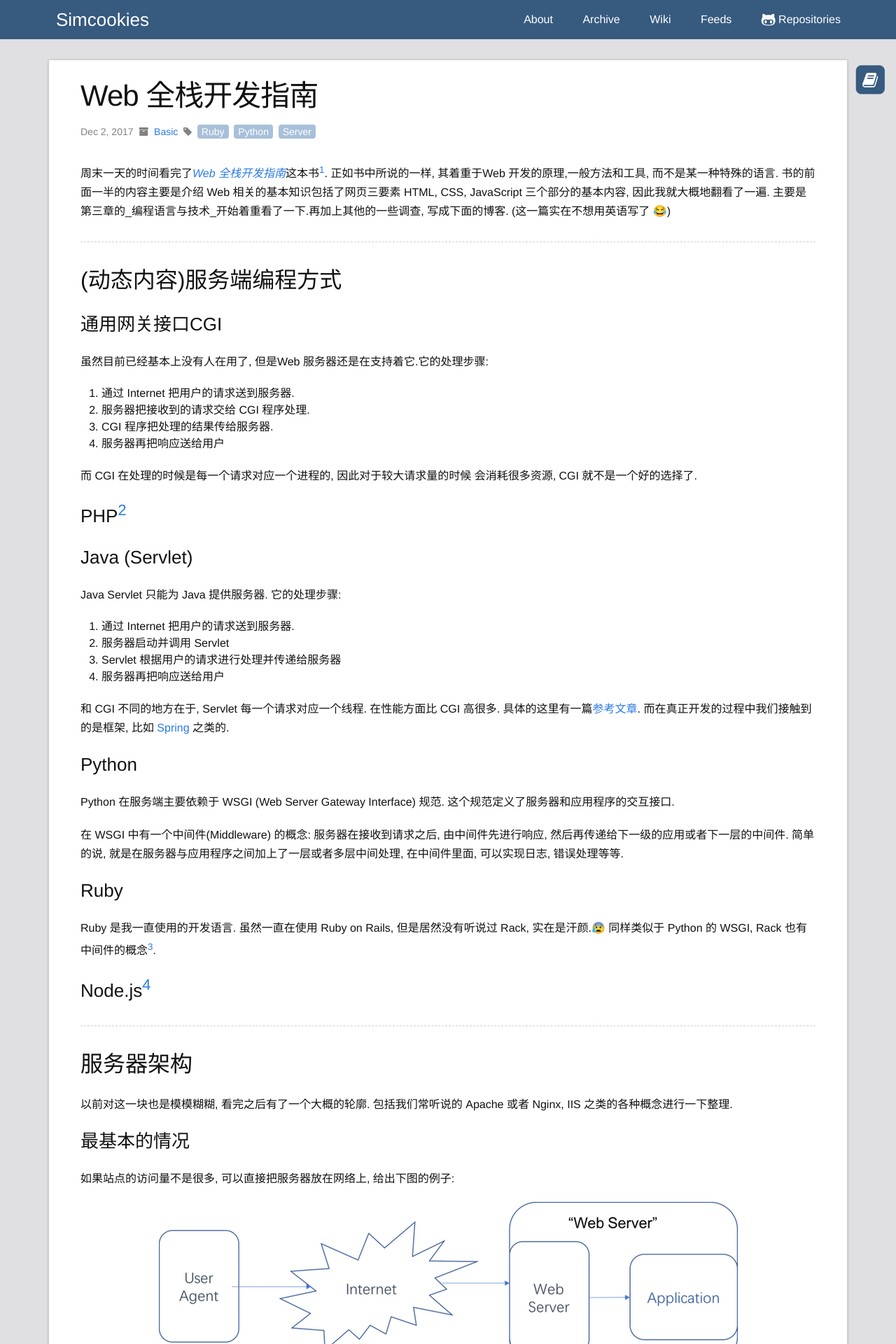
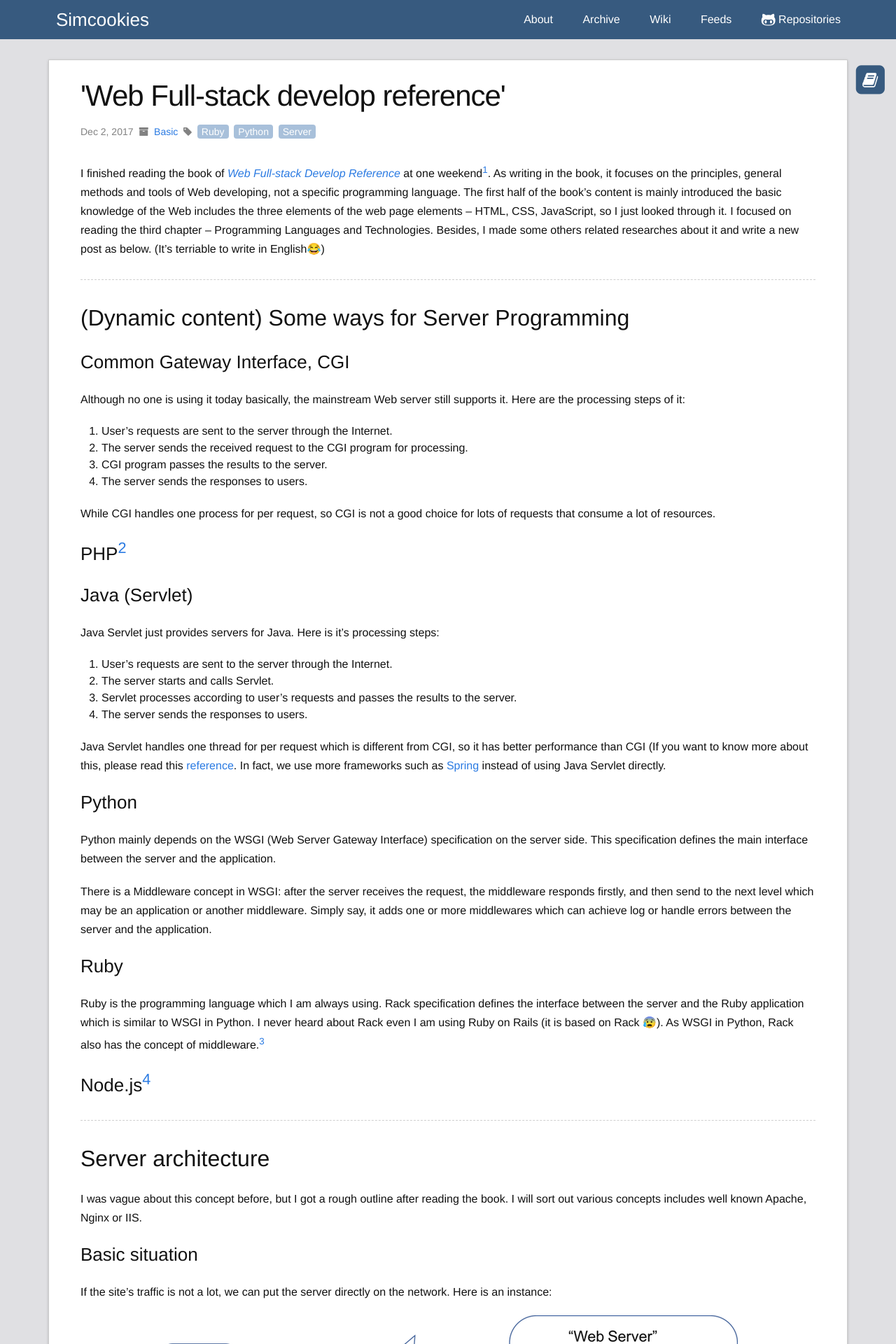
Before and after one commit to Simcookies/gitio, a Jekyll site: the page built from _posts/2017-12-02-fullstack-reference.md, in a window 1280 px wide. Shown: the top 1920 px of the page at 70% size. Built offline with Jekyll 4.4.1, drawn with Linux system fonts in a browser that asks for light colours; nearby versions of some CDN libraries; emoji names are drawn with the system emoji font; comment, search, counter and statistics services are not loaded; the table of contents is made by our own code; some of the changed text lies outside the part shown.

Commit message:
englishlize a post

```diff
--- a/_posts/2017-12-02-fullstack-reference.md
+++ b/_posts/2017-12-02-fullstack-reference.md
@@ -1,92 +1,92 @@
 ---
-title: "Web 全栈开发指南"
+title: "'Web Full-stack develop reference'"
 date: 2017-12-02 15:49:44 +0900
 category: basic
 tags: ruby python server
 ---
 
-周末一天的时间看完了*[Web 全栈开发指南](https://www.gitbook.com/book/coin8086/getfullstack/details)*这本书[^1]. 正如书中所说的一样, 其着重于Web 开发的原理,一般方法和工具, 而不是某一种特殊的语言. 书的前面一半的内容主要是介绍 Web 相关的基本知识包括了网页三要素 HTML, CSS, JavaScript 三个部分的基本内容, 因此我就大概地翻看了一遍. 主要是第三章的_编程语言与技术_开始着重看了一下.再加上其他的一些调查, 写成下面的博客. (这一篇实在不想用英语写了 :joy:)
+I finished reading the book of *[Web Full-stack Develop Reference](https://www.gitbook.com/book/coin8086/getfullstack/details)* at one weekend[^1]. As writing in the book, it focuses on the principles, general methods and tools of Web developing, not a specific programming language. The first half of the book's content is mainly introduced the basic knowledge of the Web includes the three elements of the web page elements -- HTML, CSS, JavaScript, so I just looked through it. I focused on reading the third chapter -- Programming Languages and Technologies. Besides, I made some others related researches about it and write a new post as below. (It's terriable to write in English:joy:)
 
 -------------------------------------------------------------------------------
 
-# (动态内容)服务端编程方式
+# (Dynamic content) Some ways for Server Programming
 
-## 通用网关接口CGI
+## Common Gateway Interface, CGI
 
-  虽然目前已经基本上没有人在用了, 但是Web 服务器还是在支持着它.它的处理步骤:
+Although no one is using it today basically, the mainstream Web server still supports it. Here are the processing steps of it:
 
-  1. 通过 Internet 把用户的请求送到服务器.
-  2. 服务器把接收到的请求交给 CGI 程序处理.
-  3. CGI 程序把处理的结果传给服务器.
-  4. 服务器再把响应送给用户
+  1. User's requests are sent to the server through the Internet.
+  2. The server sends the received request to the CGI program for processing.
+  3. CGI program passes the results to the server.
+  4. The server sends the responses to users.
 
-  而 CGI 在处理的时候是每一个请求对应一个进程的, 因此对于较大请求量的时候 会消耗很多资源, CGI 就不是一个好的选择了.
+While CGI handles one process for per request, so CGI is not a good choice for lots of requests that consume a lot of resources.
 
 ## PHP[^2]
 
 ## Java (Servlet)
 
-  Java Servlet 只能为 Java 提供服务器. 它的处理步骤:
+Java Servlet just provides servers for Java. Here is it's processing steps:
 
-  1. 通过 Internet 把用户的请求送到服务器.
-  2. 服务器启动并调用 Servlet
-  3. Servlet 根据用户的请求进行处理并传递给服务器
-  4. 服务器再把响应送给用户
+  1. User's requests are sent to the server through the Internet.
+  2. The server starts and calls Servlet.
+  3. Servlet processes according to user's requests and passes the results to the server.
+  4. The server sends the responses to users.
 
-  和 CGI 不同的地方在于, Servlet 每一个请求对应一个线程. 在性能方面比 CGI 高很多. 具体的这里有一篇[参考文章](http://www.c4learn.com/java/servlet/servlet-vs-cgi/). 而在真正开发的过程中我们接触到的是框架, 比如 [Spring](https://spring.io/) 之类的.
+Java Servlet handles one thread for per request which is different from CGI, so it has better performance than CGI (If you want to know more about this, please read this [reference](http://www.c4learn.com/java/servlet/servlet-vs-cgi/). In fact, we use more frameworks such as [Spring](https://spring.io/) instead of using Java Servlet directly.
 
 ## Python
 
-  Python 在服务端主要依赖于 WSGI (Web Server Gateway Interface) 规范. 这个规范定义了服务器和应用程序的交互接口.
+Python mainly depends on the WSGI (Web Server Gateway Interface) specification on the server side. This specification defines the main interface between the server and the application.
 
-  在 WSGI 中有一个中间件(Middleware) 的概念: 服务器在接收到请求之后, 由中间件先进行响应, 然后再传递给下一级的应用或者下一层的中间件. 简单的说, 就是在服务器与应用程序之间加上了一层或者多层中间处理, 在中间件里面, 可以实现日志, 错误处理等等.
+There is a Middleware concept in WSGI: after the server receives the request, the middleware responds firstly, and then send to the next level which may be an application or another middleware. Simply say, it adds one or more middlewares which can achieve log or handle errors between the server and the application.
 
 ## Ruby
 
-  Ruby 是我一直使用的开发语言. 虽然一直在使用 Ruby on Rails, 但是居然没有听说过 Rack, 实在是汗颜.:cold_sweat: 同样类似于 Python 的 WSGI, Rack 也有中间件的概念[^3].
+Ruby is the programming language which I am always using. Rack specification defines the interface between the server and the Ruby application which is similar to WSGI in Python. I never heard about Rack even I am using Ruby on Rails (it is based on Rack :cold_sweat:). As WSGI in Python, Rack also has the concept of middleware.[^3]
 
 ## Node.js[^4]
 
 -------------------------------------------------------------------------------
 
-# 服务器架构
+# Server architecture
 
-以前对这一块也是模模糊糊, 看完之后有了一个大概的轮廓. 包括我们常听说的 Apache 或者 Nginx, IIS 之类的各种概念进行一下整理.
+I was vague about this concept before, but I got a rough outline after reading the book. I will sort out various concepts includes well known Apache, Nginx or IIS.
 
-## 最基本的情况
+## Basic situation
 
-如果站点的访问量不是很多, 可以直接把服务器放在网络上, 给出下图的例子:
+If the site's traffic is not a lot, we can put the server directly on the network. Here is an instance:
 
 ![basic instance](/public/image/basic_web_server.png)
 
-这里的 Web 服务器可以是 Apache HTTP Server, Nginx, Microsoft 的 IIS 等等. 还有上面说到的专供的 Servlet, 只为 Java 服务之类的服务器. 还有 Node.js 自带的 Web 服务器.
+The web server here may be Apache HTTP Server, Nginx, Microsoft's IIS and so on; dedicated Servlet which I said above, it just provides servers for Java; and the web server embedded in Node.js.
 
 ## Load balancing
 
-一般来说网站一个服务器是不够的, 需要一组服务器. 负载均衡器接受 HTTP 请求, 并分发给内部的 Web 服务器. 知名的负载均衡器有 [HAProxy](https://en.wikipedia.org/wiki/HAProxy), 而上面说的 Apache, Nginx 也可以充当负载均衡器.
+In general, one Web Server for one website is not enough, we need a group of servers. The load balancer accepts the HTTP request and distributes it to the internal web server. There is a well-known load balancer named [HAProxy](https://en.wikipedia.org/wiki/HAProxy), the Apache, Nginx which I said above can also act as a load balancer.
 
-## 具体分析
+## Specifi analysis
 
-之前的开发中总是会听到 Nginx + Passenger + Ruby on Rails 或者 Apache + Unicorn + Ruby on Rails 的服务器结构, 详细解释每一个环节的作用就是:
+I often hear the Web Server Architecture composed of Nginx + Passenger + Ruby on Rails or Apache + Unicorn + Ruby on Rails, here are the details explanations for each link:
 
-Nginx 或者 Apache 是 负载均衡器同时也是 Web 服务器, 它们用来响应客户端的请求进而转发给应用程序. Unicorn 是 Ruby 的一个 HTTP 服务器. 他会在自己的进程空间内加载 Ruby 的应用, 并且将外部的 HTTP 内容进行包装后和 Ruby 应用进行通信.Unicorn 易于调试, 用于管理 Rack 类的应用程序. 与之类似的还有 Thin, Puma 等等.而 Passenger 有点特殊, 它直接融入到了Nginx 或者 Apache, 成为他们能够直接使用的模块:
+Nginx or Apache is the load balancer and also the web server, which responds to client requests and sends them to the application. Unicorn is an HTTP server for Ruby. It will load the Ruby application in its own process space, and the package HTTP contents outside and communicate with Ruby application. Unicorn is easy to debug, and it's applied to manage Rack application. Some other server such to Thin, Puma is similar as Unicorn. And Passenger is a bit special, it's directly integrated into Nginx and Apache and becomes the module which they can use directly.
 
 > From Wikipedia
 > Phusion Passenger (informally also known as mod\_rails and mod\_rack among the Ruby community) is a free web server and application server with support for Ruby, Python and Node.js
 
-Passenger 也可以统一管理 Rails 的进程数量, 生命周期, 请求队列等等. 最后这张图可能有助于理解上述的关系:
+Passenger can also manage the number of Rails processes, life cycles, request queues and so on. This fig can help you to understand the relationship between them.
 
 ![server analysis](/public/image/server_analysis.png)
 
 -------------------------------------------------------------------------------
 
-# 参考
+# Refferences
 
 > * [ApacheとNginxとPassengerとUnicornの違い【すごい初心者向け】](http://fujiike.hateblo.jp/entry/2015/08/20/170751)
 > * [Ruby on Rails Server options](https://stackoverflow.com/questions/4113299/ruby-on-rails-server-options)
 > * [Web全栈技术指南](https://www.gitbook.com/book/coin8086/getfullstack/details)
 
-[^1]: 严格地说只是作者自己的总结写成的 Gitbook.
-[^2]: 对于 PHP 不是很了解, 毕竟我是入门级玩家.
-[^3]: 对于 WSGI 和 Rack 的介绍, 我想再具体写一个博客.
-[^4]: 在学习过程中, 可能学完之后再写博客~
+[^1]: Strictly speaking, it is only the author's own summary of the Gitbook.
+[^2]: I am not very understanding for PHP, after all, I am an 'entery level' player.
+[^3]: I want to write an another post to introduce WSGI and Rack.
+[^4]: Still in studying process, I may write a new post about it after it~
```
